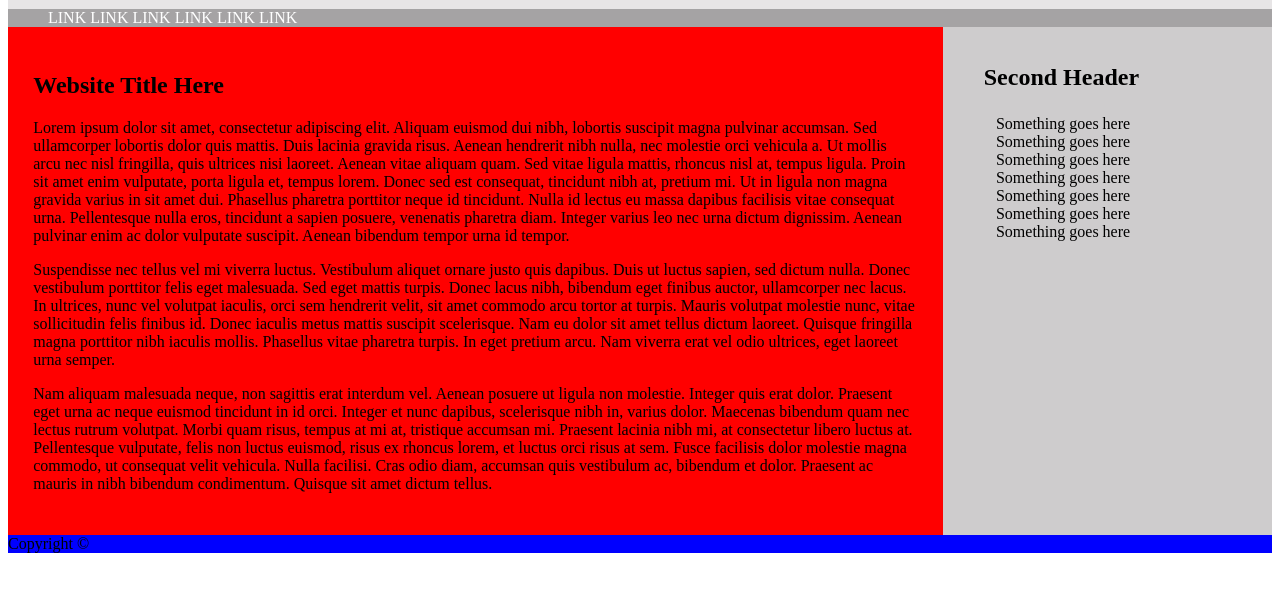
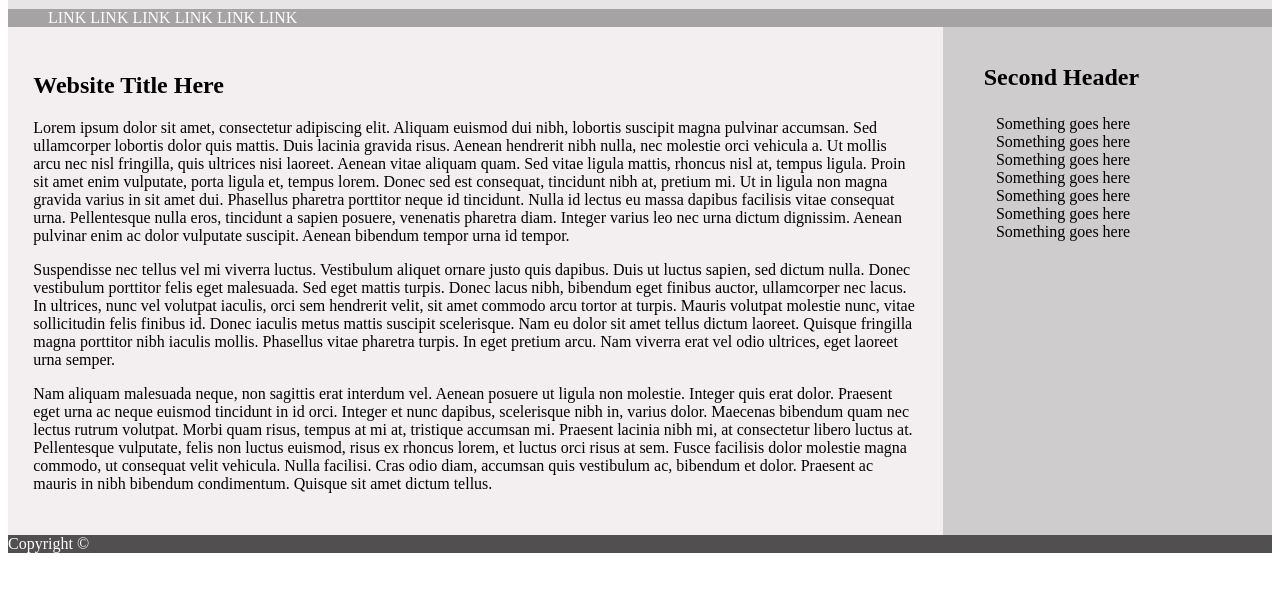
Before and after one commit to KaregaCarrington/css-project, a plain HTML site: page index.html in a window 1280 px wide. Shown: the part 42-634 px from the top of the page. Drawn offline with Linux system fonts and the light colour scheme.

Commit message:
completed color scheme

```diff
--- a/index.css
+++ b/index.css
@@ -2,7 +2,7 @@
 #main {
   width: 70%;
   float: left;
-  background: red;
+  background: #F3EFF0;
   padding: 2%;
 }
 
@@ -24,7 +24,8 @@
 
 footer {
   clear: both;
-  background: blue
+  background: #514F50;
+  color: white;
 }
 
 nav ul {
```
